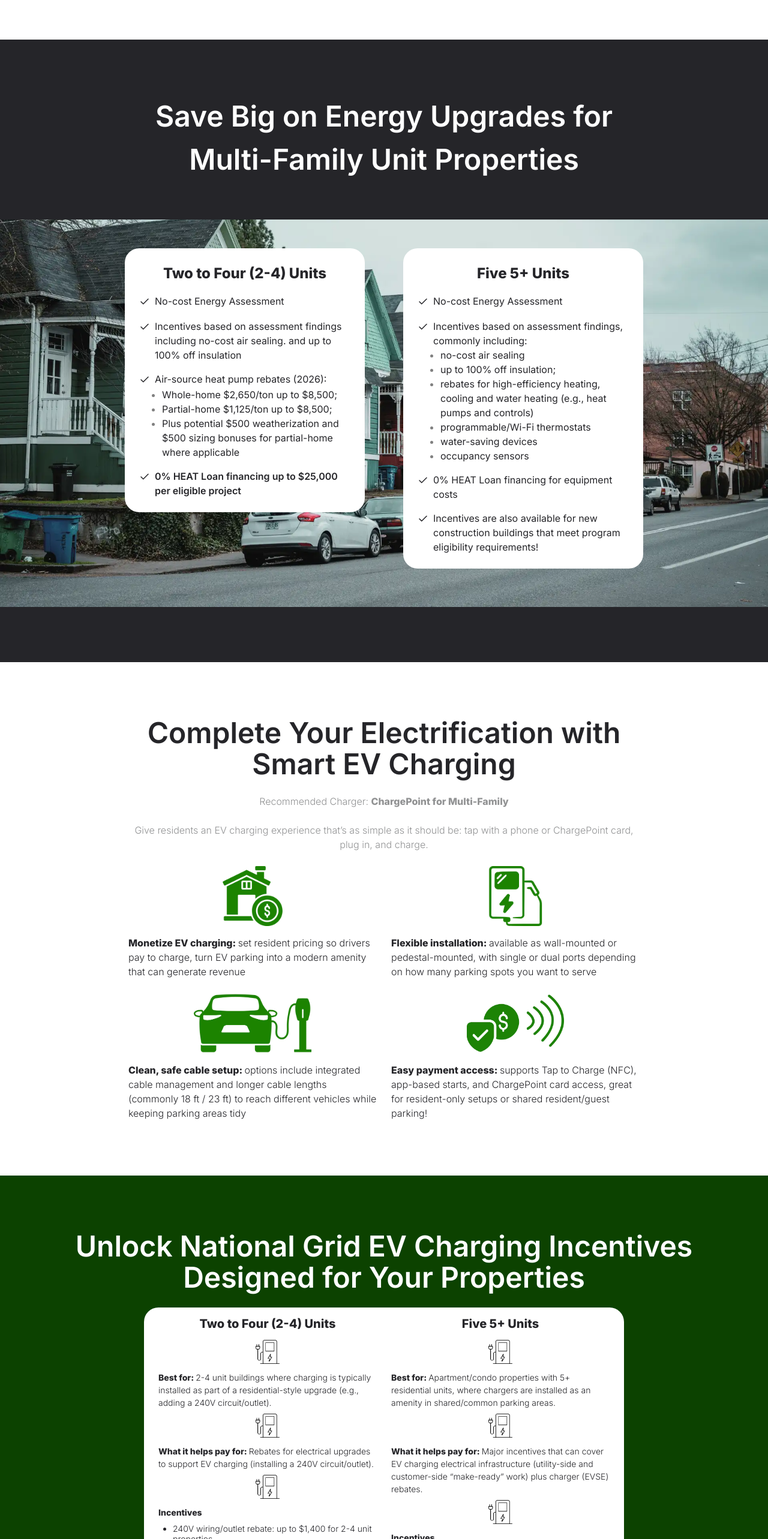
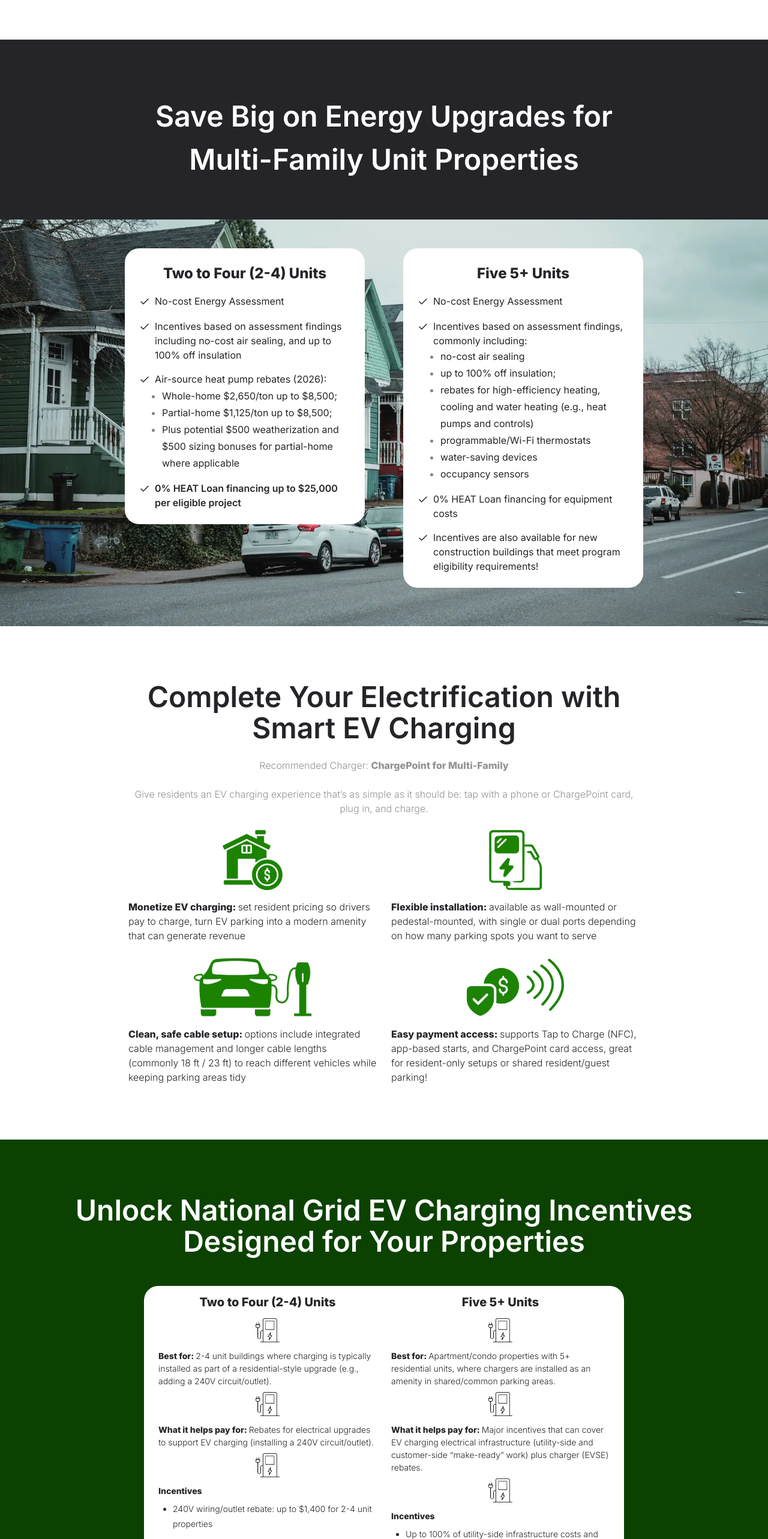
Before and after one commit to EcowaveUS/ecowaveus, a React (Vite) app: page /multi-family in a window 1280 px wide. Shown: the part 1420-3986 px from the top of the page at 60% size. Built offline with nearby package versions, Linux system fonts and the light colour scheme.

Commit message:
Enhance MultiFamily components by adjusting spacing in FutureProofYourBuilding, correcting punctuation in SaveBigUnitProperties, and improving line height for list items in UnlockNationalGrid, resulting in better layout and readability.

```diff
--- a/src/components/pagesComponents/MultiFamily/FutureProofYourBuilding.tsx
+++ b/src/components/pagesComponents/MultiFamily/FutureProofYourBuilding.tsx
@@ -61,7 +61,7 @@ export const FutureProofYourBuilding = () => {
           Future-Proof Your Building
         </Typography>
         <Box
-          marginTop={'24px'}
+          marginTop={'48px'}
           display={'grid'}
           gap={'24px'}
           maxWidth={'1200px'}
--- a/src/components/pagesComponents/MultiFamily/SaveBigUnitProperties.tsx
+++ b/src/components/pagesComponents/MultiFamily/SaveBigUnitProperties.tsx
@@ -14,7 +14,7 @@ const items = [
       },
       {
         isBold: false,
-        title: 'Incentives based on assessment findings including no-cost air sealing. and up to 100% off insulation'
+        title: 'Incentives based on assessment findings including no-cost air sealing, and up to 100% off insulation'
       },
       {
         isBold: false,
@@ -95,7 +95,7 @@ export const SaveBigUnitProperties: React.FC = () => {
                   <ul style={{ paddingLeft: '38px' }}>
                     {item2.items.map((item3, key3) => (
                       <li key={key3}>
-                        <Typography color="#252529" fontWeight={400} fontSize="16px" letterSpacing="0 !important" fontFamily="Inter !important">{item3}</Typography>
+                        <Typography color="#252529" fontWeight={400} fontSize="16px" letterSpacing="0 !important" fontFamily="Inter !important" lineHeight="1.75">{item3}</Typography>
                       </li>
                     ))}
                   </ul>
@@ -115,10 +115,10 @@ const Container = styled.div`
   align-items: center;
   justify-content: space-between;
   gap: 64px;
-  padding: 48px 0;
+  padding: 48px 0 0;
   background-color: #252529;
   @media (min-width: 900px) {
-    padding: 92px 0;
+    padding: 92px 0 0;
   }
 `;
 
--- a/src/components/pagesComponents/MultiFamily/UnlockNationalGrid.tsx
+++ b/src/components/pagesComponents/MultiFamily/UnlockNationalGrid.tsx
@@ -77,6 +77,7 @@ export const UnlockNationalGrid: React.FC = () => {
         gap={isDesktop ? "0px" : "24px"}
         flexDirection={isDesktop ? "row" : "column"}
         maxWidth={'100%'}
+        marginTop={'24px'}
       >
         {items.map((item, _idx) => (
           <div
@@ -95,7 +96,7 @@ export const UnlockNationalGrid: React.FC = () => {
               <Typography mb={'8px'} color={"#252529"} fontSize="14px" letterSpacing="0 !important" fontFamily="Inter !important"><span style={{ fontWeight: 'bold'}}>{item2.title}</span>{item2.description}</Typography>
               {item2.items && (
                 <ul style={{ paddingLeft: '24px' }}>
-                  {item2.items.map((item3, _idx3) => <li key={_idx3} style={{ color: '#252529', marginBottom: '8px', fontSize: '14px', fontFamily: 'Inter !important', fontWeight: '300'}}>{item3}</li>)}
+                  {item2.items.map((item3, _idx3) => <li key={_idx3} style={{ color: '#252529', marginBottom: '8px', fontSize: '14px', fontFamily: 'Inter !important', fontWeight: '300', lineHeight: '1.75'}}>{item3}</li>)}
                 </ul>
               )}
             </div>)}
```
